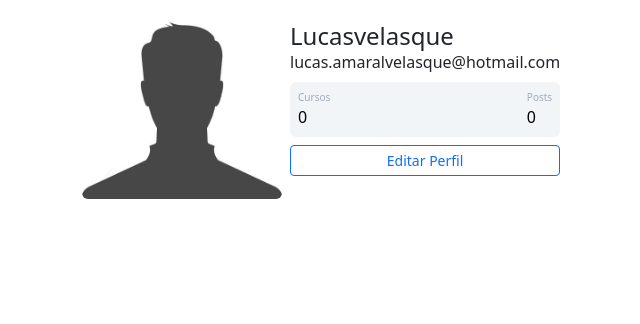
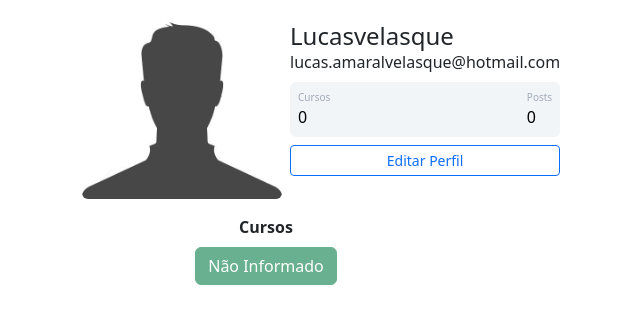
Before and after one commit to lucasamaral296/sitecomunidadeFLASK, a Flask app: page /perfil in a window 1280 px wide. Shown: the part 139-463 px from the top of the page, without its empty margins (374-1014 px from the left). Run offline with Flask 3, Linux system fonts and the light colour scheme; a user stored in the database is signed in.

Commit message:
Exibindo os Cursos do Usuário no html perfil

```diff
--- a/comunidadeimpressionadora/templates/perfil.html
+++ b/comunidadeimpressionadora/templates/perfil.html
@@ -11,10 +11,17 @@
                    <h4 class="mb-0 mt-0">{{current_user.username}}</h4>
                    <span>{{current_user.email}}</span>
                    <div class="p-2 mt-2 bg-primary d-flex justify-content-between rounded text-white stats">
-                    <div class="d-flex flex-column">
-                        <span class="articles">Cursos</span>
-                        <span class="number1">0</span>
-                    </div>
+                       {% if 'Não Informado' in current_user.cursos %}
+                            <div class="d-flex flex-column">
+                                <span class="articles">Cursos</span>
+                                <span class="number1">0</span>
+                            </div>
+                       {% else %}
+                            <div class="d-flex flex-column">
+                                <span class="articles">Cursos</span>
+                                <span class="number1">{{ current_user.cursos.count(';') + 1}}</span>
+                            </div>
+                       {% endif %}
                     <div class="d-flex flex-column">
                         <span class="rating">Posts</span>
                         <span class="number3">0</span>
@@ -29,6 +36,16 @@
                 </div>
             </div>
 </div>
+<div class="row justify-content-center">
+    <div class="col-4" style="text-align: center">
+        <strong>Cursos</strong>
+        <br>
+        {% for curso in current_user.cursos.split(';') %}
+            <button type="button" class="btn btn-success mt-2" disabled>{{ curso }}</button>
+        {% endfor %}
+
+    </div>
+</div>
 
 {% block form_editar_perfil %}
 
--- a/testes.py
+++ b/testes.py
@@ -33,6 +33,6 @@ from comunidadeimpressionadora.models import Usuario
 #     database.drop_all()
 #     database.create_all()
 
-with app.app_context():
-    usuario = Usuario.query.filter_by(email='lucas@hotmail.com.br').first()
-    print(usuario.cursos)
+# with app.app_context():
+#     usuario = Usuario.query.filter_by(email='lucas@hotmail.com.br').first()
+#     print(usuario.cursos)
```
Also changed, not shown: comunidadeimpressionadora/static/fotos_perfil/301155157_24187823787504817_1319804299321107907_n2e9c39dcd31104b1.jpg (added), instance/comunidade.db.
